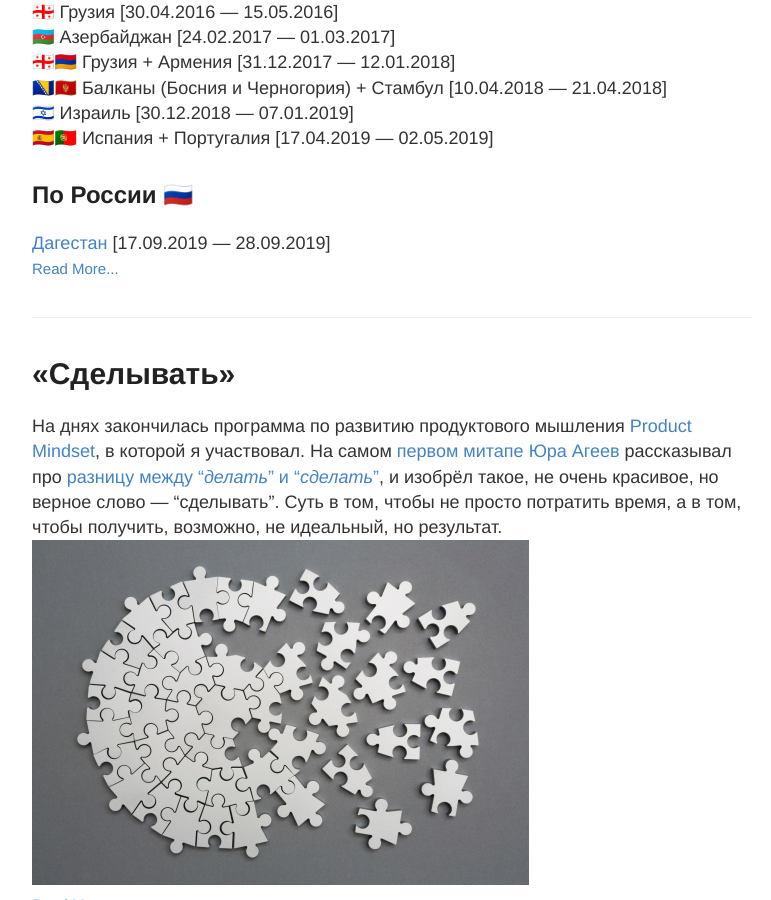
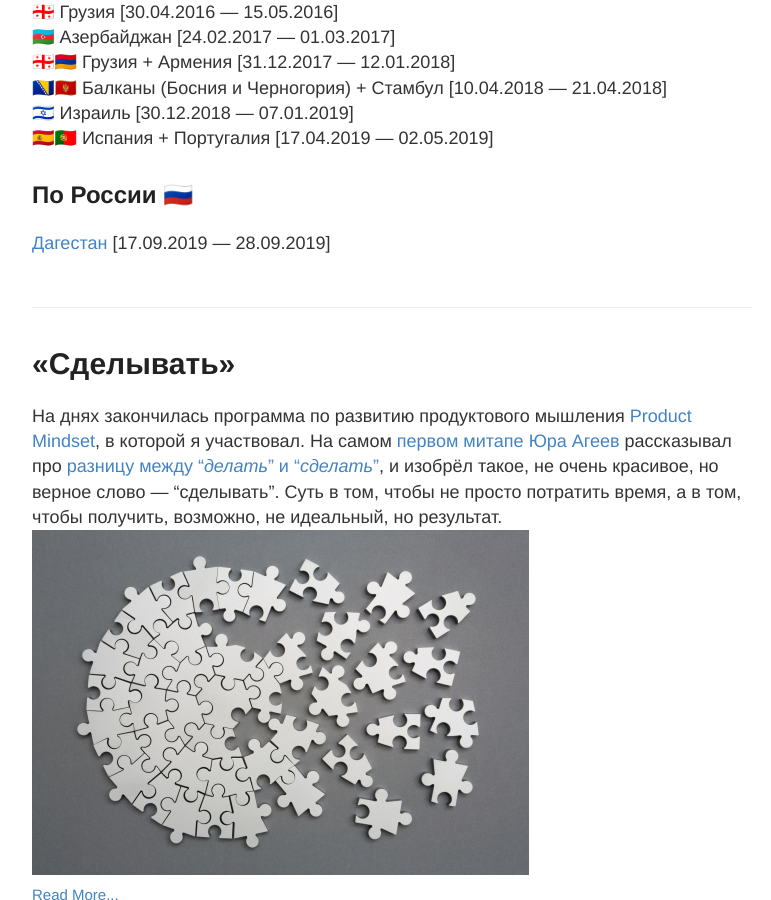
Before and after one commit to sombro/nbuevich.com, a Jekyll site: the page built from blog/index.html, in a window 1280 px wide and 900 px high, scrolled down 317 px. Shown: the whole window, without its empty margins (248-1019 px from the left). Built offline with Jekyll 4.4.1, drawn with Linux system fonts in a browser that asks for light colours.

Commit message:
fix excerpts

```diff
--- a/blog/index.html
+++ b/blog/index.html
@@ -8,11 +8,15 @@
 
             <h1><a href="{{ site.baseurl }}{{ post.url }}">{{ post.title }}</a></h1>
 
+            {% if post.content contains site.excerpt_separator %}
                 <div class="entry">
                     {{ post.excerpt | remove: '<p>' | remove: '</p>' }}
                 </div>
 
                 <a href="{{ site.baseurl }}{{ post.url }}" class="read-more">Read More...</a>
+            {% else %}
+                {{ post.content }}
+            {% endif %}
         </article>
     {% endfor %}
 </div>
```
Also changed, not shown: blog/_posts/2099-12-15-travelling.md (+0 -1 lines), blog/_posts/2019-4-12-sdelyvat.md (line endings or trailing spaces). Lines whose indentation alone changed are shown as unchanged.
